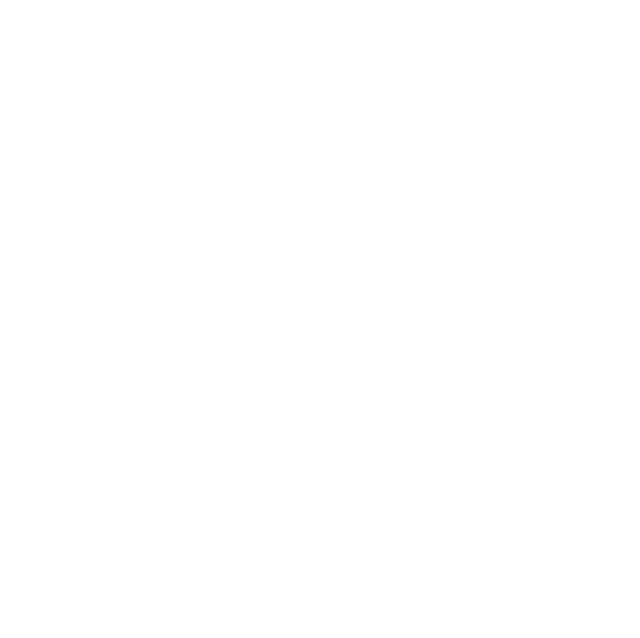
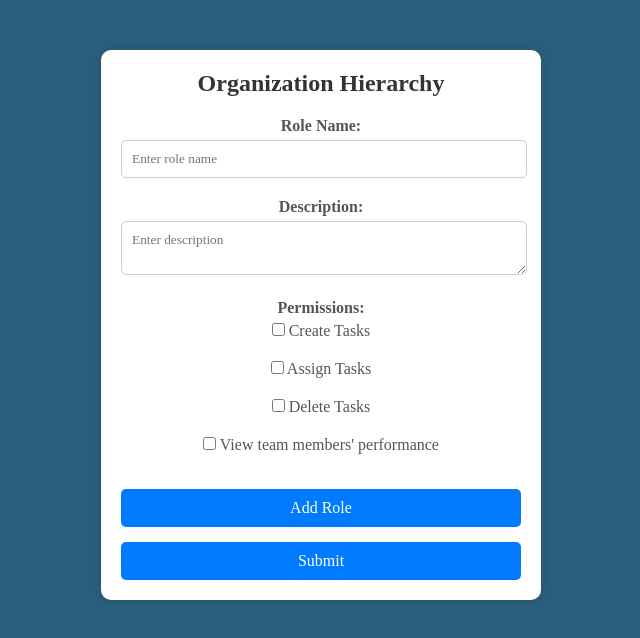
Before and after one commit to Noor-Ul-Imaan/Taskify-App, a React (Create React App) app: page /OrgHierarchy in a window 1280 px wide. Before the commit this address had no page. Shown: the top 638 px of the page, without its empty margins (319-959 px from the left). Built offline with nearby package versions, Linux system fonts and the light colour scheme.

Commit message:
small changes

```diff
--- a/src/App.js
+++ b/src/App.js
@@ -3,12 +3,13 @@
 import HomePage from './components/HomePage'
 import mainPageAfterSignUp from './components/mainPageAfterSignUp';
 import IndivRegis from './components/IndivRegis';
-// import OrgSignUp from './components/OrgSignUp';
+import OrgSignUp from './components/OrgSignUp';
 import SignIn from './components/SignIn';
 import WhoAreYou from './components/WhoAreYou';
 import UserManagement from './components/UserManagement';
 import Settings from './components/Settings';
 import OrgSettings from './components/OrgSettings';
+import OrgHierarchy from './components/OrgHierarchy';
 import FAQs from './components/FAQs';
 
 import { BrowserRouter as Router, Routes, Route } from 'react-router-dom';
@@ -21,12 +22,13 @@
             <Route path='/' element={<HomePage />} />
             <Route path='/mainPageAfterSignUp' element={<mainPageAfterSignUp />} />
             <Route path='/IndivRegis' element={<IndivRegis />} />
-            {/* <Route path='/OrgSignUp' element={<OrgSignUp />} /> */}
+            <Route path='/OrgSignUp' element={<OrgSignUp />} />
             <Route path='/SignIn' element={<SignIn />} />
             <Route path='/WhoAreYou' element={<WhoAreYou />} />
             <Route path='/UserManagement' element={<UserManagement />} />
             <Route path='/Settings' element={<Settings />} />
             <Route path='/OrgSettings' element={<OrgSettings />} />
+            <Route path='/OrgHierarchy' element={<OrgHierarchy />} />
             <Route path='/FAQs' element={<FAQs />} />
           </Routes>
          </Router>
--- a/src/components/OrgHierarchy.js
+++ b/src/components/OrgHierarchy.js
@@ -1,7 +1,8 @@
 import React, { useState } from 'react';
+import { Link } from 'react-router-dom';
 import './OrgHierarchy.css';
 
-function OrganizationHierarchy() {
+function OrgHierarchy() {
   const [roles, setRoles] = useState([{ roleName: '', description: '', create: false, assign: false, delete: false, viewPerformance: false }]);
 
   const handleAddRole = () => {
@@ -104,4 +105,4 @@
   );
 }
 
-export default OrganizationHierarchy;
+export default OrgHierarchy;
--- a/src/components/welcomeABC.js
+++ b/src/components/welcomeABC.js
@@ -1,6 +1,6 @@
 import React from 'react'
-import './welcomeABC.css'
-function welcomeABC() {
+import './WelcomeABC.css'
+function WelcomeABC() {
   return (
     <div>
         <header>
@@ -20,4 +20,4 @@
   )
 }
 
-export default welcomeABC
+export default WelcomeABC
```
